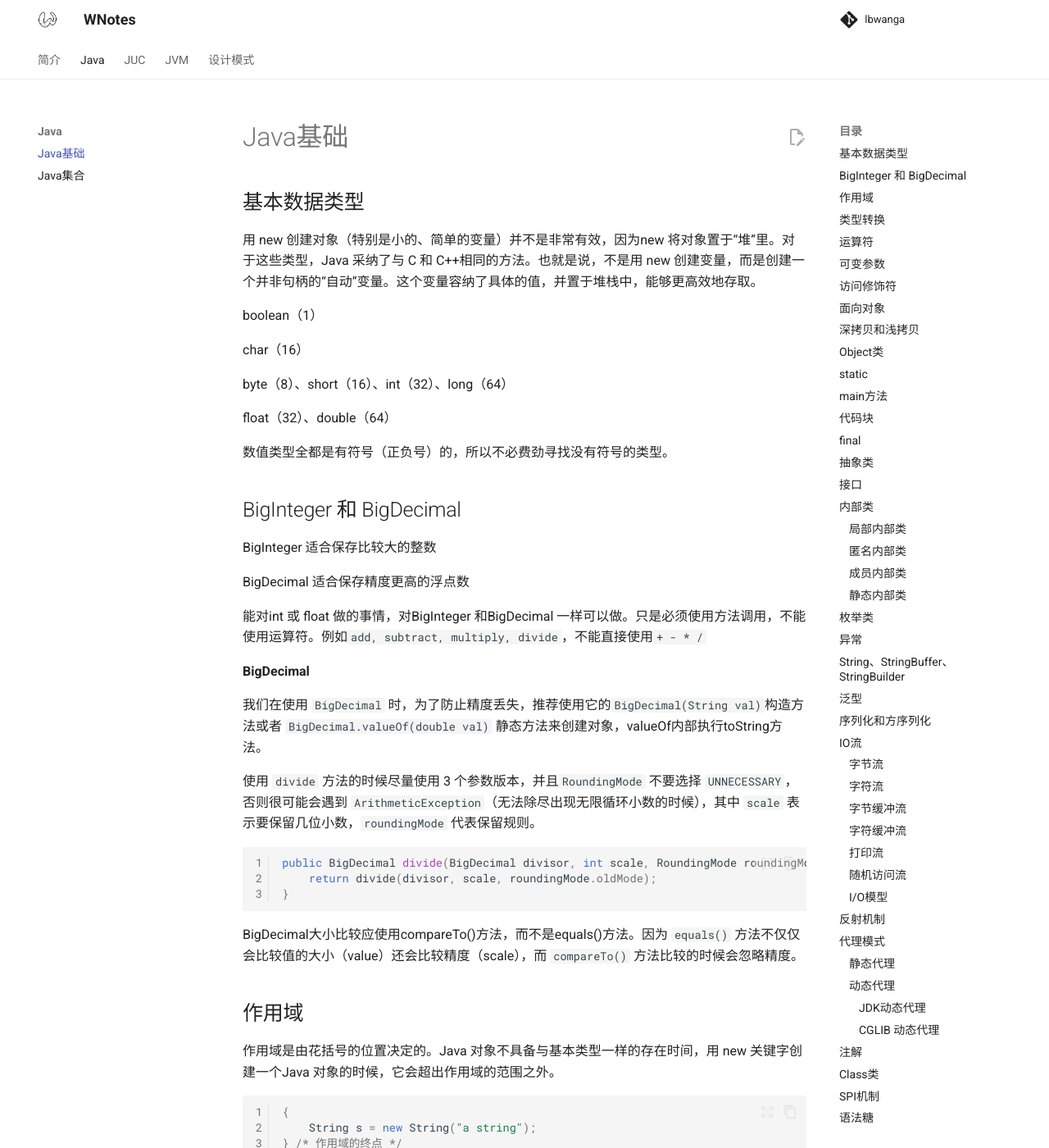
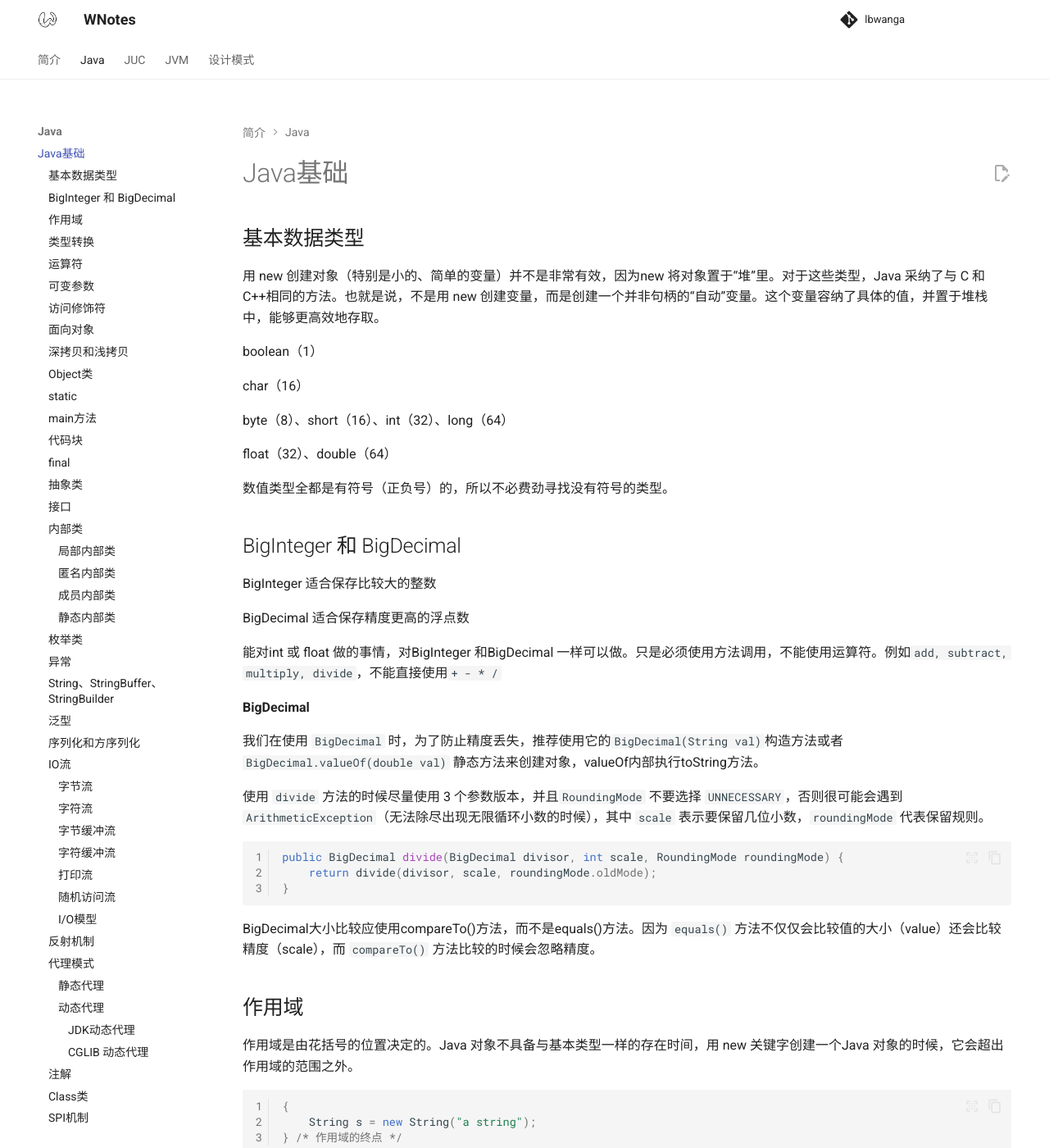
Before and after one commit to lbwanga/lbwanga.github.io, an MkDocs documentation site: the page built from docs/Java/Java.md, in a window 1280 px wide and 1400 px high. Shown: the whole window at 82% size. Built offline with MkDocs 1.6.1 and Material for MkDocs 9.7.7, drawn with Linux system fonts in a browser that asks for light colours; comment, search, counter and statistics services are not loaded; some of the changed text lies outside the part shown.

Commit message:
wang, fix: 更改配置

```diff
--- a/mkdocs.yml
+++ b/mkdocs.yml
@@ -39,6 +39,9 @@ theme:
     - content.tabs.link
     - navigation.tabs
     - navigation.instant
+    - navigation.path
+    - toc.follow
+    - toc.integrate
 
 
 # Customization
```
